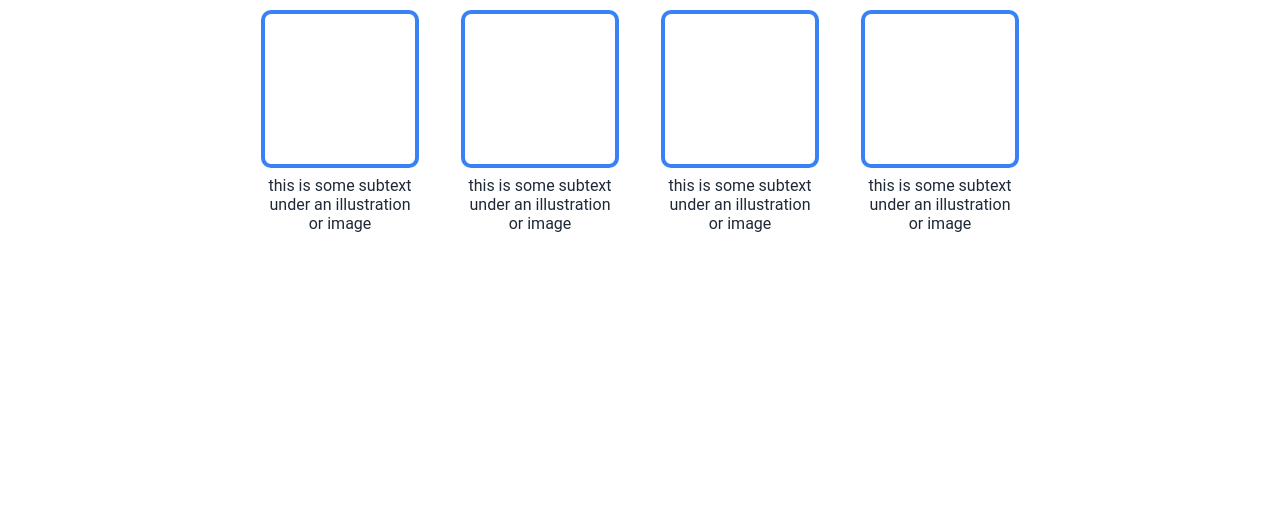
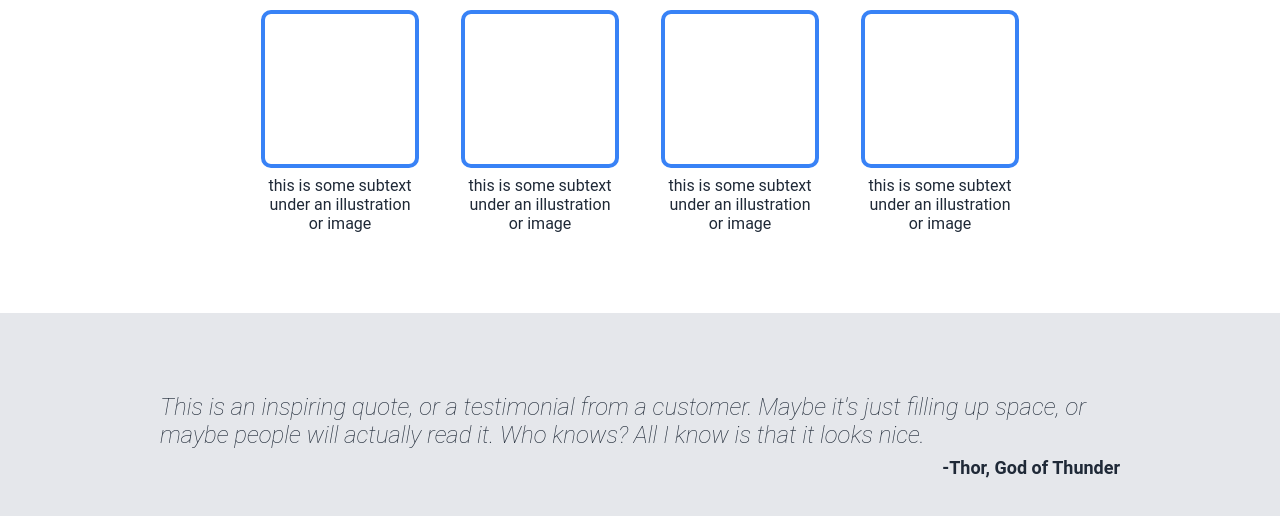
Before and after one commit to rhystirado/landing-page, a plain HTML site: page index.html in a window 1280 px wide. Shown: the part 460-976 px from the top of the page. Before the commit the page ends 800 px from the top, so only its background shows below. Drawn offline with Linux system fonts and the light colour scheme.

Commit message:
Add quote styling

```diff
--- a/index.html
+++ b/index.html
@@ -55,7 +55,7 @@
         </div>
       </div>
     </div>
-    <!-- <div class="quote">
+    <div class="quote">
       <div class="quote-text">
         This is an inspiring quote, or a testimonial from a customer. Maybe it's
         just filling up space, or maybe people will actually read it. Who knows?
@@ -63,7 +63,7 @@
       </div>
       <div class="quote-author">-Thor, God of Thunder</div>
     </div>
-    <div class="signup">
+    <!-- <div class="signup">
       <div class="signup-content">
         <div class="signup-title">Call to action! It's time!</div>
         <div class="signup-text">
--- a/styles.css
+++ b/styles.css
@@ -99,7 +99,7 @@ button {
 }
 
 .hero-button {
-  align-self: baseline;
+  align-self: flex-start;
 }
 
 /* Content styling */
@@ -150,3 +150,36 @@ button {
   width: 150px;
   gap: 8px;
 }
+
+/* Quote styling */
+.quote {
+  background-color: #e5e7eb;
+}
+
+.quote-text,
+.quote-author {
+  color: #1f2937;
+}
+
+.quote-text {
+  font-size: 24px;
+  font-weight: lighter;
+  font-style: italic;
+}
+
+.quote-author {
+  font-size: 18px;
+  font-weight: bold;
+}
+
+/* Quote layout */
+.quote {
+  padding: 80px 160px;
+  display: flex;
+  flex-direction: column;
+  gap: 8px;
+}
+
+.quote-author {
+  align-self: flex-end;
+}
```
